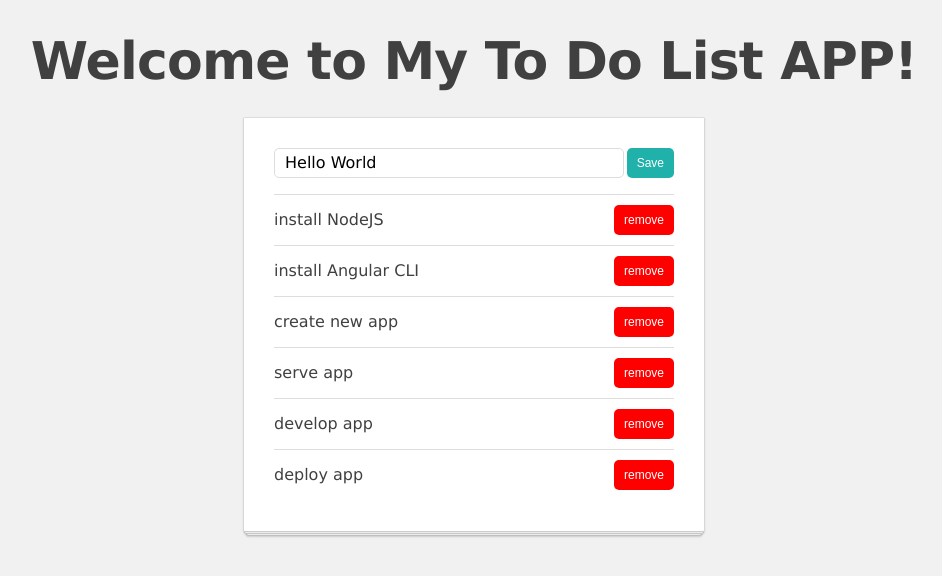
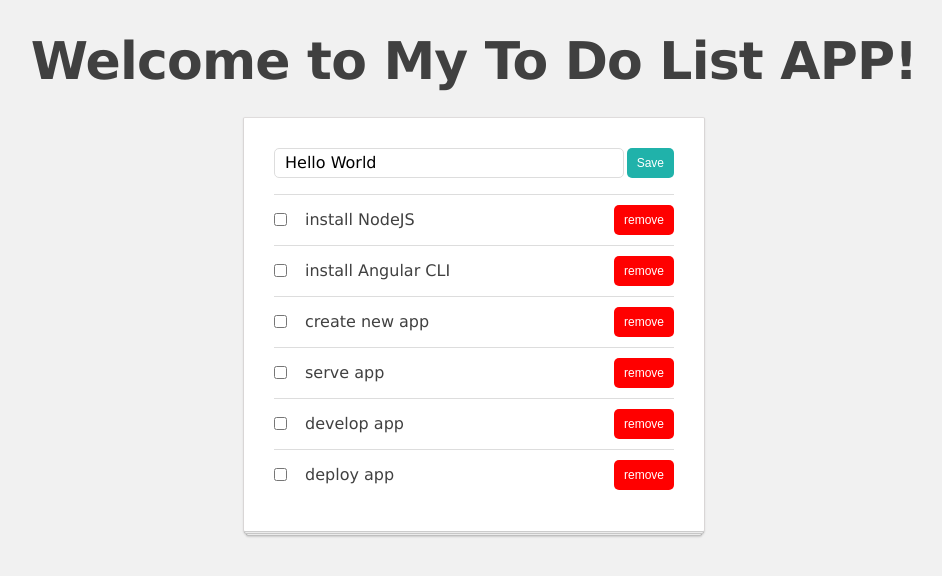
Before and after one commit to chris-anne/ng-girls-todo, an Angular app: page / in a window 1280 px wide. Shown: the top 576 px of the page, without its empty margins (166-1108 px from the left). Built offline with nearby package versions, Linux system fonts and the light colour scheme.

Commit message:
Add checkbox for completed items, use [ngClass]

```diff
--- a/src/app/list-manager/list-manager.component.ts
+++ b/src/app/list-manager/list-manager.component.ts
@@ -11,7 +11,8 @@
       <ul>
         <li *ngFor="let todoItem of todoList">
           <app-todo-item [item]="todoItem"
-                         (remove)="removeItem($event)"></app-todo-item>
+                         (remove)="removeItem($event)"
+                         (update)="updateItem($event.item, $event.changes)"></app-todo-item>
         </li>
       </ul>
     </div>
@@ -35,4 +36,8 @@
     this.todoListService.deleteItem(item);
   }
 
+  updateItem(item, changes) {
+    this.todoListService.updateItem(item, changes);
+  }
+
 }
--- a/src/app/todo-item/todo-item.component.scss
+++ b/src/app/todo-item/todo-item.component.scss
@@ -16,3 +16,7 @@
   flex-grow: 1;
   padding-left: 11px;
 }
+
+.todo-complete {
+  text-decoration: line-through;
+}
--- a/src/app/todo-item/todo-item.component.ts
+++ b/src/app/todo-item/todo-item.component.ts
@@ -5,7 +5,12 @@
   selector: 'app-todo-item',
   template: `
     <div class="todo-item">
+      <input type="checkbox"
+             class="todo-checkbox"
+             (click)="completeItem()">
+      <span class="todo-title" [ngClass]="{'todo-complete': item.completed}">
         {{ item.title }}
+      </span>
 
       <button class="btn btn-red" (click)="removeItem()">
         remove
@@ -17,10 +22,18 @@
 export class TodoItemComponent implements OnInit {
   @Input() item: TodoItem;
   @Output() remove: EventEmitter<TodoItem> = new EventEmitter();
+  @Output() update: EventEmitter<any> = new EventEmitter();
 
   constructor() { }
 
   ngOnInit(): void {
+  }
+
+  completeItem() {
+    this.update.emit({
+      item: this.item,
+      changes: {completed: !this.item.completed}
+    });
   }
 
   removeItem() {
```
